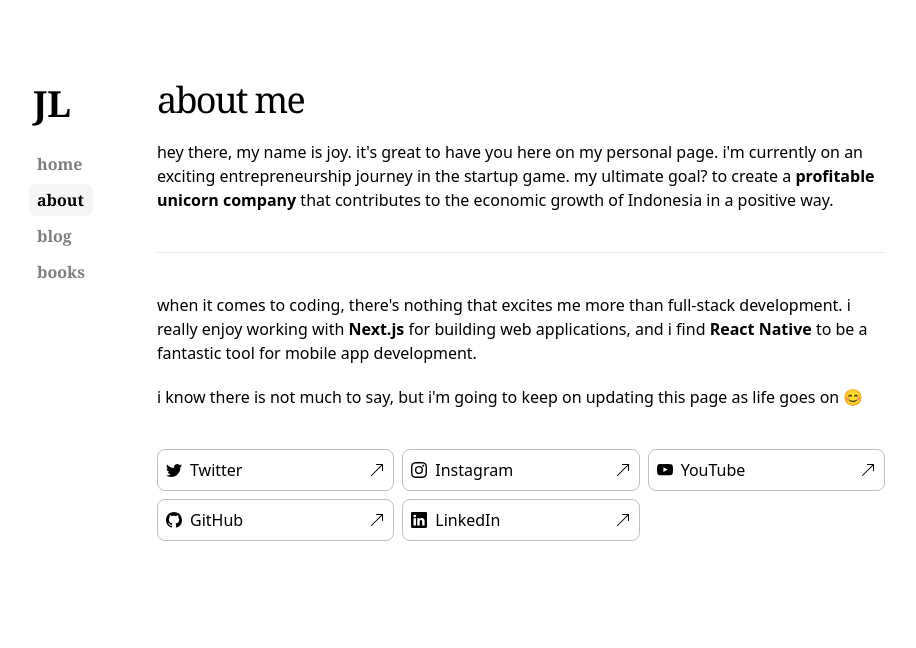
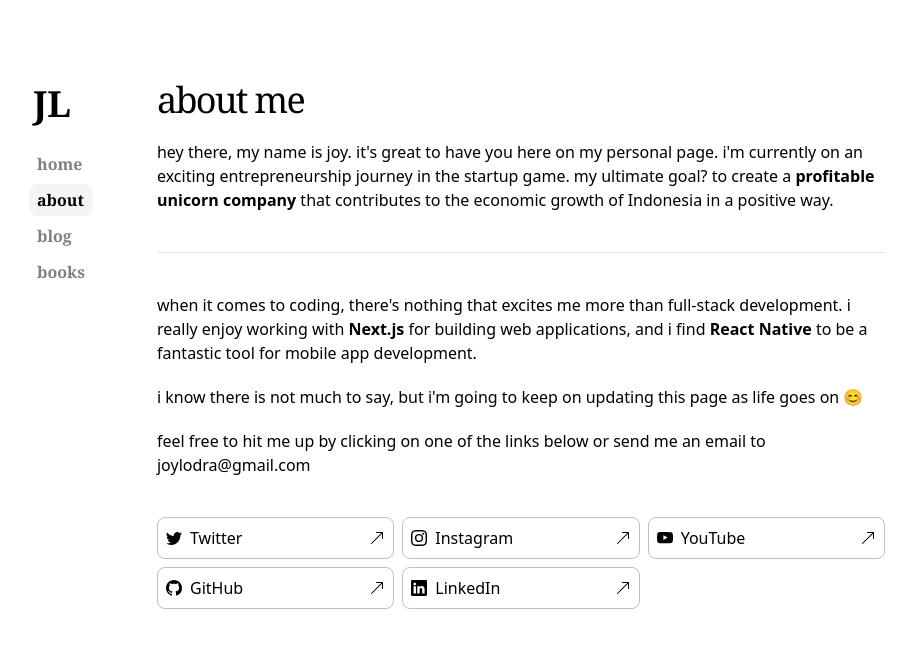
Before and after one commit to joylodra/joylodra.com, a Next.js app: page /about in a window 1280 px wide. Shown: the top 648 px of the page, without its empty margins (183-1099 px from the left). Built offline with nearby package versions, Linux system fonts and the light colour scheme.

Commit message:
Add a small description

```diff
--- a/app/about/page.tsx
+++ b/app/about/page.tsx
@@ -40,6 +40,11 @@ const About = () => {
       <p>
         i know there is not much to say, but i'm going to keep on updating this
         page as life goes on 😊
+      </p>
+
+      <p>
+        feel free to hit me up by clicking on one of the links below or send me
+        an email to joylodra@gmail.com
       </p>
 
       <div className="grid grid-cols-1 gap-2 mt-5 md:grid-cols-3">
```
